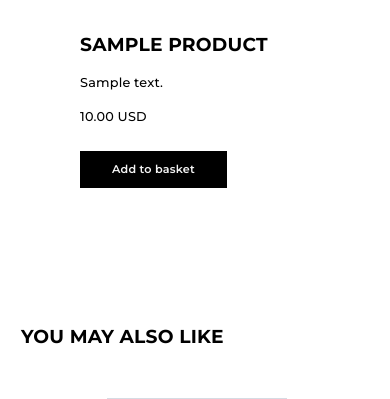
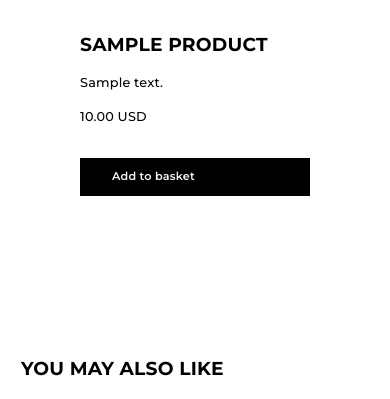
Before and after one commit to Felipeceballos12/cs50w-finalproject, a Django app: page /product/1 in a window 390 px wide. Shown: the part 325-724 px from the top of the page. Run offline with Django 3.2, Linux system fonts and the light colour scheme; tables that the repository leaves empty hold one stand-in row (values such as "Sample post"); grey boxes marked "Sample" are stand-in pictures.

Commit message:
Agregando btn a view_product

```diff
--- a/shopping/static/shopping/style.css
+++ b/shopping/static/shopping/style.css
@@ -629,7 +629,8 @@ footer {
     margin-bottom: 2rem;
 }
 
-#btnCart {
+#btnCart, #btnCarPage {
+    display: block;
     padding: 0.7rem 6.7rem;
     background-color: #000;
     color: #F3F3F3;
@@ -638,6 +639,7 @@ footer {
     font-weight: 600;
     border: none;
     cursor: pointer;
+    margin-bottom: 1rem;
 }
 
 #titleOtherProduct {
@@ -692,7 +694,7 @@ footer {
         height: 100%;
     }
 
-    #btnCart {
+    #btnCart, #btnCarPage {
         padding: 0.7rem 2rem;
     }
 
@@ -845,6 +847,10 @@ footer {
     cursor: pointer;
 }
 
+.btnPayAction:hover {
+    background-color: #333;
+}
+
 /* Media Queries */
 
 
```
Also changed, not shown: shopping/static/shopping/javascript/cartStore.js (+9 -0 lines).
